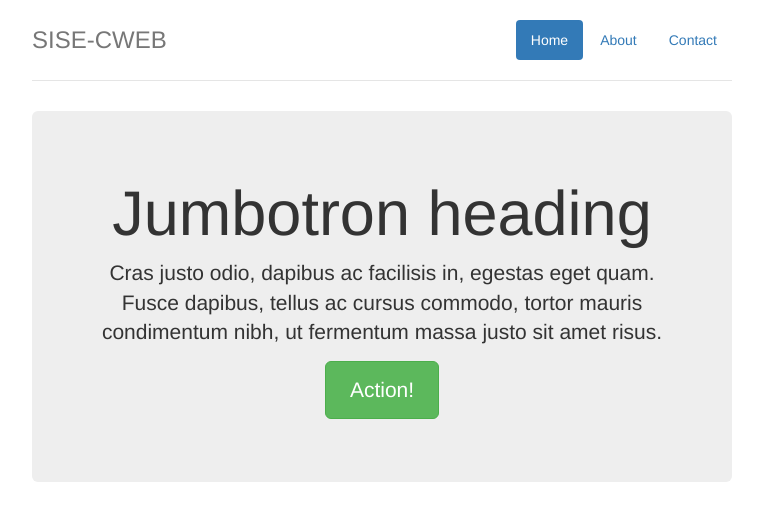
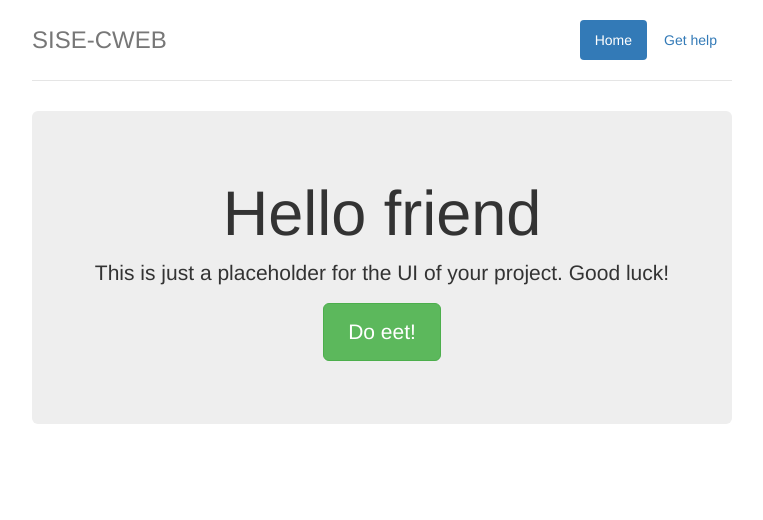
Before and after one commit to daviddias/sise-cweb-project-template, a website: page app/src/index.html in a window 1280 px wide. Shown: the whole page, without its empty margins (258-1021 px from the left). Drawn offline with Linux system fonts and the light colour scheme.

Commit message:
feat: front end template

```diff
--- a/app/src/index.html
+++ b/app/src/index.html
@@ -21,22 +21,19 @@
         <nav>
           <ul class="nav nav-pills pull-right">
             <li role="presentation" class="active"><a href="#">Home</a></li>
-            <li role="presentation"><a href="#">About</a></li>
-            <li role="presentation"><a href="#">Contact</a></li>
+            <li role="presentation"><a href="https://www.google.pt">Get help</a></li>
           </ul>
         </nav>
         <h3 class="text-muted">SISE-CWEB</h3>
       </div>
 
       <div class="jumbotron">
-        <h1>Jumbotron heading</h1>
-        <p class="lead">Cras justo odio, dapibus ac facilisis in, egestas eget quam. Fusce dapibus, tellus ac cursus commodo, tortor mauris condimentum nibh, ut fermentum massa justo sit amet risus.</p>
-        <p><a class="btn btn-lg btn-success" href="#" role="button">Action!</a></p>
+        <h1>Hello friend</h1>
+        <p class="lead">This is just a placeholder for the UI of your project. Good luck!</p>
+        <p><a class="btn btn-lg btn-success" href="https://www.youtube.com/watch?v=ZXsQAXx_ao0&feature=youtu.be&t=3s" role="button">Do eet!</a></p>
       </div>
-
     </div> <!-- /container -->
 
-    <script src="/js/bl.js"></script>
     <script src="/js/app.js"></script>
   </body>
 </html>
--- a/app/src/js/app.js
+++ b/app/src/js/app.js
@@ -1,3 +1 @@
-/* globals bl */
-
-console.log(bl.sayHello())
+console.log('Hello friend')
--- a/app/src/js/bl.js
+++ /dev/null
@@ -1,9 +0,0 @@
-(function(f){if(typeof exports==="object"&&typeof module!=="undefined"){module.exports=f()}else if(typeof define==="function"&&define.amd){define([],f)}else{var g;if(typeof window!=="undefined"){g=window}else if(typeof global!=="undefined"){g=global}else if(typeof self!=="undefined"){g=self}else{g=this}g.bl = f()}})(function(){var define,module,exports;return (function e(t,n,r){function s(o,u){if(!n[o]){if(!t[o]){var a=typeof require=="function"&&require;if(!u&&a)return a(o,!0);if(i)return i(o,!0);var f=new Error("Cannot find module '"+o+"'");throw f.code="MODULE_NOT_FOUND",f}var l=n[o]={exports:{}};t[o][0].call(l.exports,function(e){var n=t[o][1][e];return s(n?n:e)},l,l.exports,e,t,n,r)}return n[o].exports}var i=typeof require=="function"&&require;for(var o=0;o<r.length;o++)s(r[o]);return s})({1:[function(require,module,exports){
-exports = module.exports
-
-exports.sayHello = function (name) {
-  return 'Hello ' + (name || 'World')
-}
-
-},{}]},{},[1])(1)
-});
```
Also changed, not shown: app/package.json (+4 -5 lines).
